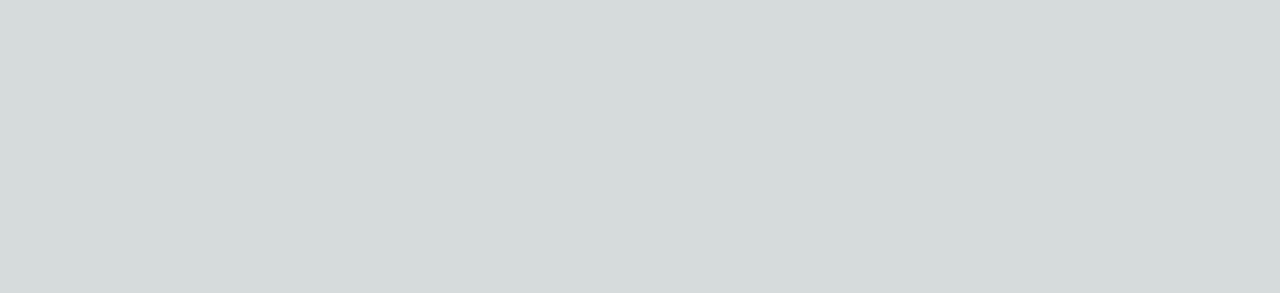
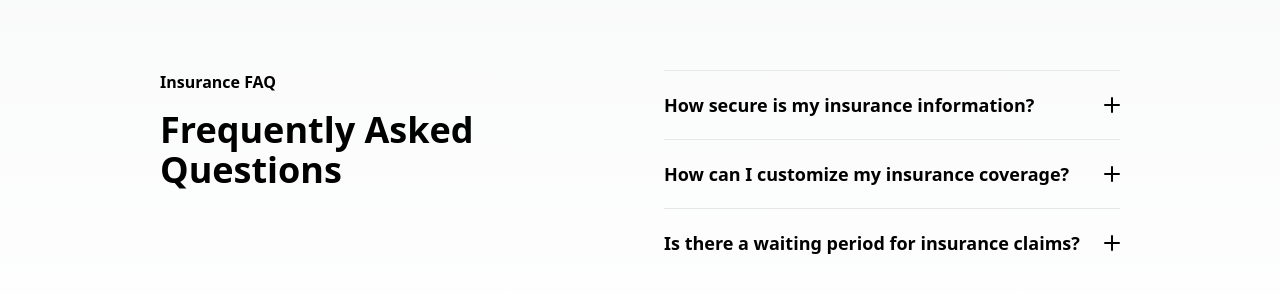
Before and after one commit to santiagomillan/diego-fit, a Next.js app: page / in a window 1280 px wide. Shown: the part 2404-2697 px from the top of the page. Before the commit the page ends 2378 px from the top, so only its background shows below. Built offline with nearby package versions, Linux system fonts and the light colour scheme.

Commit message:
Feature: FAQ

```diff
--- a/app/(home)/page.tsx
+++ b/app/(home)/page.tsx
@@ -3,6 +3,7 @@ import { Carousel } from "../../components/organisms/Carousel/Carousel";
 import { HeroBanner } from "../../components/organisms/HeroBanner/HeroBanner";
 import { PricingSection } from "../../components/organisms/PricingSection/PricingSection";
 import { BasicInfo } from "../../components/organisms/BasicInfo/BasicInfo";
+import FAQ from "../../components/organisms/FAQ/FAQ";
 
 export default function Home() {
   return (
@@ -13,6 +14,7 @@ export default function Home() {
         <h1>Home</h1>
         <PricingSection />
         <BasicInfo />
+        <FAQ />
       </div>
     </div>
   );
--- a/components/organisms/BasicInfo/BasicInfo.jsx
+++ b/components/organisms/BasicInfo/BasicInfo.jsx
@@ -21,4 +21,4 @@ export const BasicInfo = () => {
         </div>
     </div>
     );
-  };
+};
--- /dev/null
+++ b/components/organisms/FAQ/FAQ.jsx
@@ -0,0 +1,65 @@
+"use client";
+
+import React, { useState } from 'react';
+
+const FAQ = () => {
+    const [openFAQ, setOpenFAQ] = useState(null);
+
+    const toggleFAQ = (index) => {
+        setOpenFAQ(openFAQ === index ? null : index);
+    };
+
+    return (
+        <div className="py-24 px-8 max-w-5xl mx-auto flex flex-col md:flex-row gap-12">
+            <div className="flex flex-col text-left basis-1/2">
+                <p className="inline-block font-semibold text-primary mb-4">Insurance FAQ</p>
+                <p className="sm:text-4xl text-3xl font-extrabold text-base-content">Frequently Asked Questions</p>
+            </div>
+            <ul className="basis-1/2">
+                {faqData.map((faq, index) => (
+                    <li key={index}>
+                        <button
+                            className="relative flex gap-2 items-center w-full py-5 text-base font-semibold text-left border-t md:text-lg border-base-content/10"
+                            aria-expanded={openFAQ === index}
+                            onClick={() => toggleFAQ(index)}
+                        >
+                            <span className="flex-1 text-base-content">{faq.question}</span>
+                            <svg className="flex-shrink-0 w-4 h-4 ml-auto fill-current" viewBox="0 0 16 16" xmlns="http://www.w3.org/2000/svg">
+                                <rect y="7" width="16" height="2" rx="1" className={`transform origin-center transition duration-200 ease-out ${openFAQ === index ? 'rotate-90' : ''}`}></rect>
+                                <rect y="7" width="16" height="2" rx="1" className="transform origin-center rotate-90 transition duration-200 ease-out"></rect>
+                            </svg>
+                        </button>
+                        <div
+                            className="transition-all duration-300 ease-in-out overflow-hidden"
+                            style={{
+                                maxHeight: openFAQ === index ? '200px' : '0',
+                                transition: 'max-height 0.3s ease-in-out'
+                            }}
+                        >
+                            <div className="pb-5 leading-relaxed">
+                                <div className="space-y-2 leading-relaxed">{faq.answer}</div>
+                            </div>
+                        </div>
+                    </li>
+                ))}
+            </ul>
+        </div>
+    );
+};
+
+const faqData = [
+    {
+        question: 'How secure is my insurance information?',
+        answer: 'We prioritize the security of your insurance information. We use advanced encryption and strict data protection measures to ensure your data is safe and confidential.'
+    },
+    {
+        question: 'How can I customize my insurance coverage?',
+        answer: 'Our insurance plans are customizable. You can tailor your coverage to meet your specific needs and budget.'
+    },
+    {
+        question: 'Is there a waiting period for insurance claims?',
+        answer: 'There may be a waiting period for certain insurance claims, depending on the policy terms and conditions. Please refer to your policy documents for details.'
+    }
+];
+
+export default FAQ;
```
